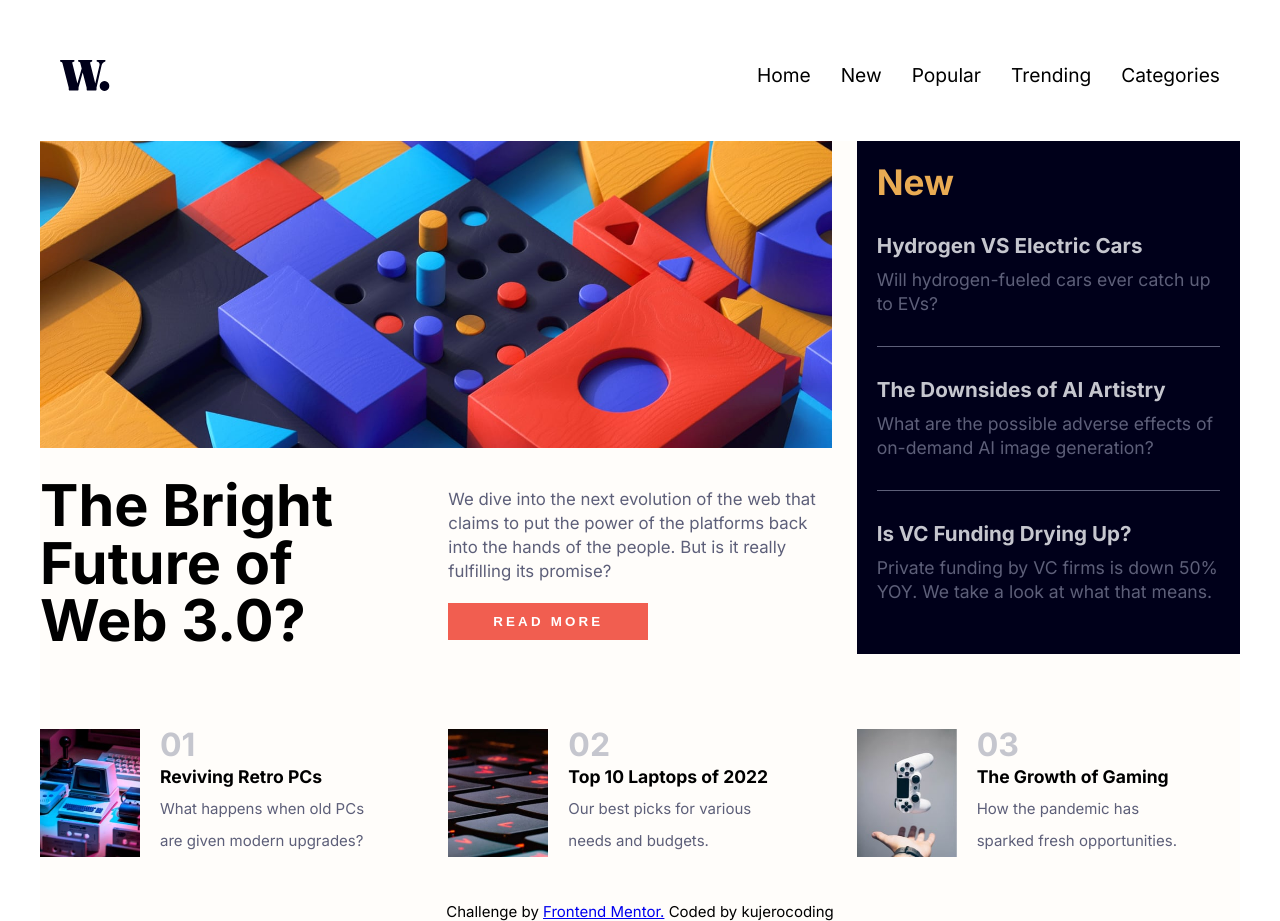
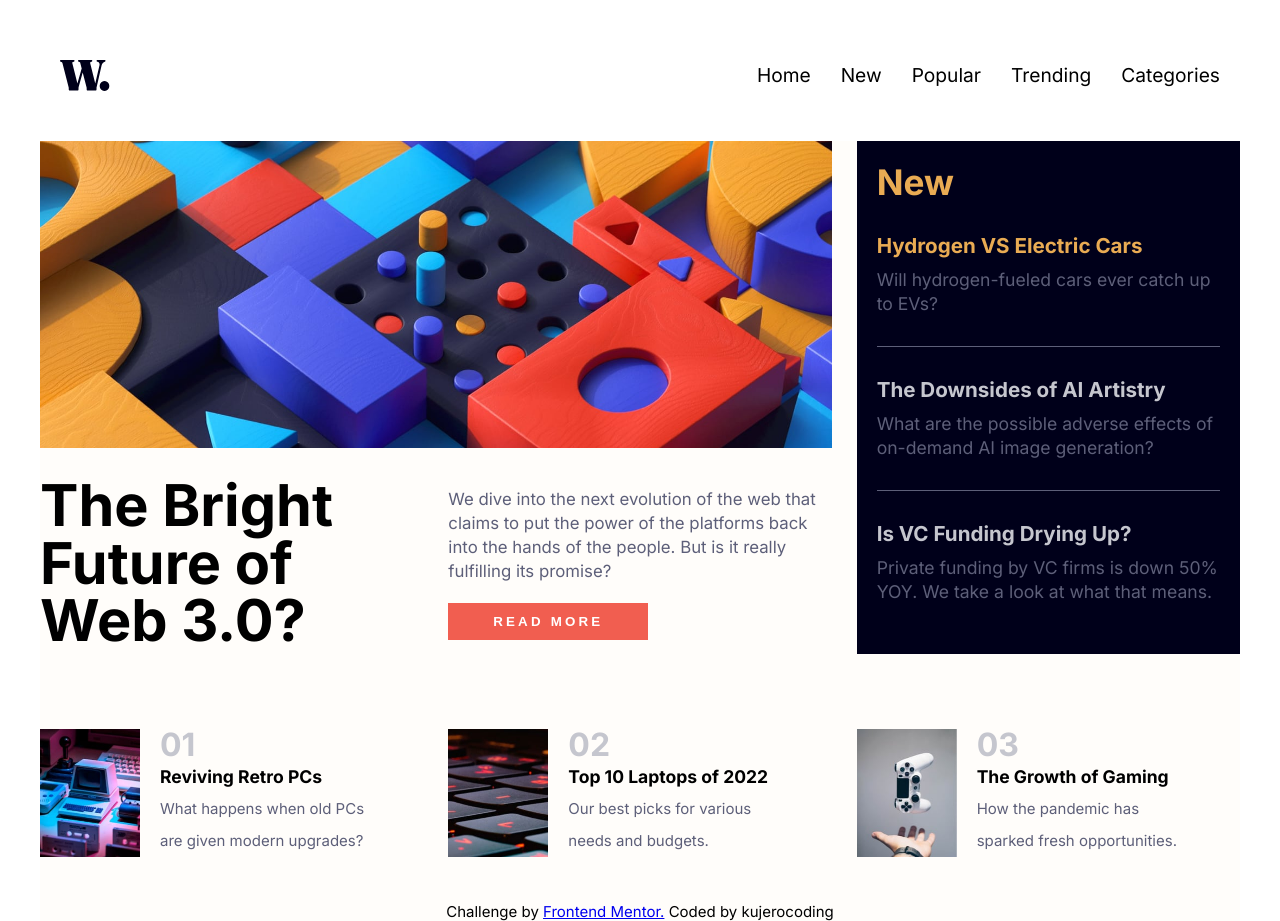
Before and after one commit to kujerocoding/news-homepage-main, a React (Vite) app: page / in a window 1280 px wide. In both pictures the pointer is over the element "Hydrogen VS Electric Cars". Built offline with nearby package versions, Linux system fonts and the light colour scheme.

Commit message:
finalize hover effect

```diff
--- a/src/App.css
+++ b/src/App.css
@@ -184,6 +184,16 @@ section > div > p {
     color: var(--DARKGRAYISHBLUE);
 }
 
+.new-item-container > h3:hover{
+    color: var(--SOFTORANGE);
+    cursor: pointer;
+}
+
+.menu-open > li:hover, section > div > h3:hover{
+    color: var(--SOFTRED);
+    cursor: pointer;
+}
+
 .attribution{
     margin-top: 20px;
     text-align: center;
@@ -243,11 +253,6 @@ section > div > p {
         font-size: 1.2rem;
     }
 
-    .menu-open > li:hover, section > div > h3:hover{
-        color: var(--SOFTRED);
-        cursor: pointer;
-    }
-
     main > h1{
         font-size: 3.6rem;
         line-height: 1em;
```
